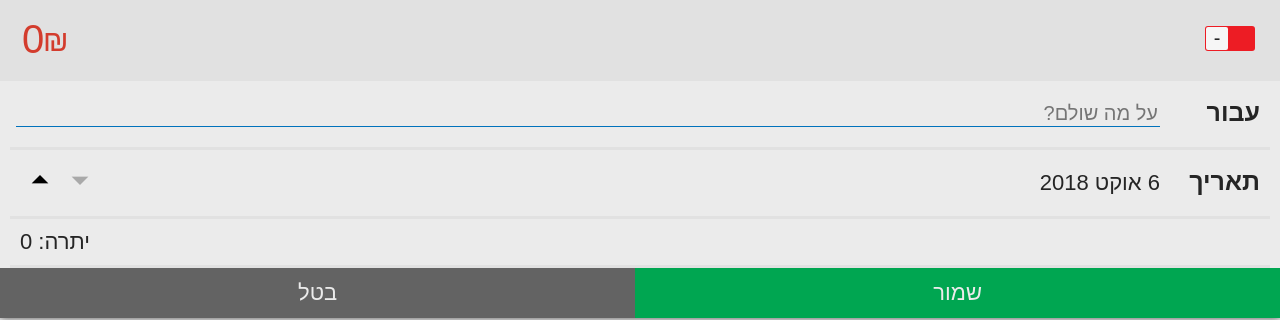
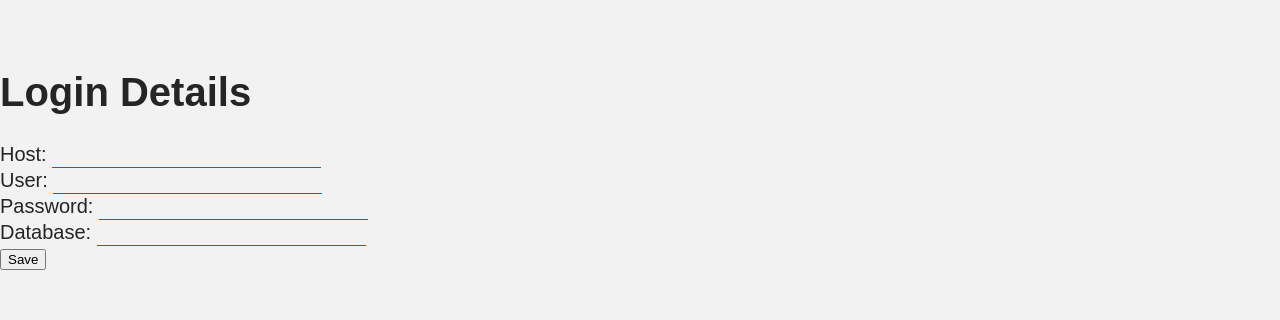
Before and after one commit to ranhs/wallet-tracker, an Angular app: page / in a window 1280 px wide. Shown: the part 272-592 px from the top of the page. Built offline with nearby package versions, Linux system fonts and the light colour scheme; no server answers.

Commit message:
add the login component and temporaray use it in main page

```diff
--- a/package.json
+++ b/package.json
@@ -1,6 +1,6 @@
 {
   "name": "wallet-tracker",
-  "version": "0.0.29",
+  "version": "0.0.30",
   "license": "MIT",
   "scripts": {
     "ng": "ng",
--- a/src/app/app.component.html
+++ b/src/app/app.component.html
@@ -6,13 +6,14 @@
 
     <!--application table-->
     <div id="content">
-        <app-wallet-table></app-wallet-table>
+        <app-wallet-table *ngIf="false"></app-wallet-table>
     </div>
 
     <!--To do: wallet-action-->
     <!--Note only one of the two "add banner" and "walle-action" should be visible at the same time-->
-    <wallet-action *ngIf="true"></wallet-action> <!--remove display none to display wallat-action-->
+    <wallet-action *ngIf="false"></wallet-action> <!--remove display none to display wallat-action-->
 
+    <app-login *ngIf="true"></app-login>
     <!--Add new button-->
     <a id="add" class="banner" href="/new" *ngIf="false"> <!--put here dispaly: none, before dispalying the "wallet-action" part.-->
     הוסף
--- a/src/app/app.module.ts
+++ b/src/app/app.module.ts
@@ -9,6 +9,7 @@ import { CurrencyInputComponent } from './currencyInput/currency-input.component
 import { DateEditorComponent } from './date-editor/date-editor.component';
 import { WalletTableComponent } from './wallet-table/wallet-table.component';
 import { TransactionStorageService } from './transaction-storage.service';
+import { LoginComponent } from './login/login.component';
 
 
 
@@ -18,7 +19,8 @@ import { TransactionStorageService } from './transaction-storage.service';
     WalletActionComponent,
     CurrencyInputComponent,
     DateEditorComponent,
-    WalletTableComponent
+    WalletTableComponent,
+    LoginComponent
   ],
   imports: [
     BrowserModule,
--- /dev/null
+++ b/src/app/login/login.component.html
@@ -0,0 +1,6 @@
+<h1>Login Details</h1>
+<span>Host: </span><input  [(ngModel)]="host"><br>
+<span>User: </span><input  [(ngModel)]="user"><br>
+<span>Password: </span><input type="password" [(ngModel)]="password"><br>
+<span>Database: </span><input  [(ngModel)]="database"><br>
+<button (click)="onSaveClicked()">Save</button>
--- /dev/null
+++ b/src/app/login/login.component.ts
@@ -0,0 +1,30 @@
+import { Component, OnInit } from '@angular/core';
+
+@Component({
+  selector: 'app-login',
+  templateUrl: './login.component.html',
+  styleUrls: ['./login.component.scss']
+})
+export class LoginComponent implements OnInit {
+
+  constructor() { }
+
+  private host : string = "host";
+  private user : string = "user";
+  private password: string = "password";
+  private database: string = "database";
+
+  ngOnInit() {
+    this.host = localStorage.getItem("wallet-host")
+    this.user = localStorage.getItem("wallet-user")
+    this.password = localStorage.getItem("wallet-password")
+    this.database = localStorage.getItem("wallet-database")
+  }
+
+  public onSaveClicked() {
+    localStorage.setItem("wallet-host", this.host);
+    localStorage.setItem("wallet-user", this.user);
+    localStorage.setItem("wallet-password", this.password);
+    localStorage.setItem("wallet-database", this.database);
+  }
+}
```
Also changed, not shown: src/app/login/login.component.scss (added).
